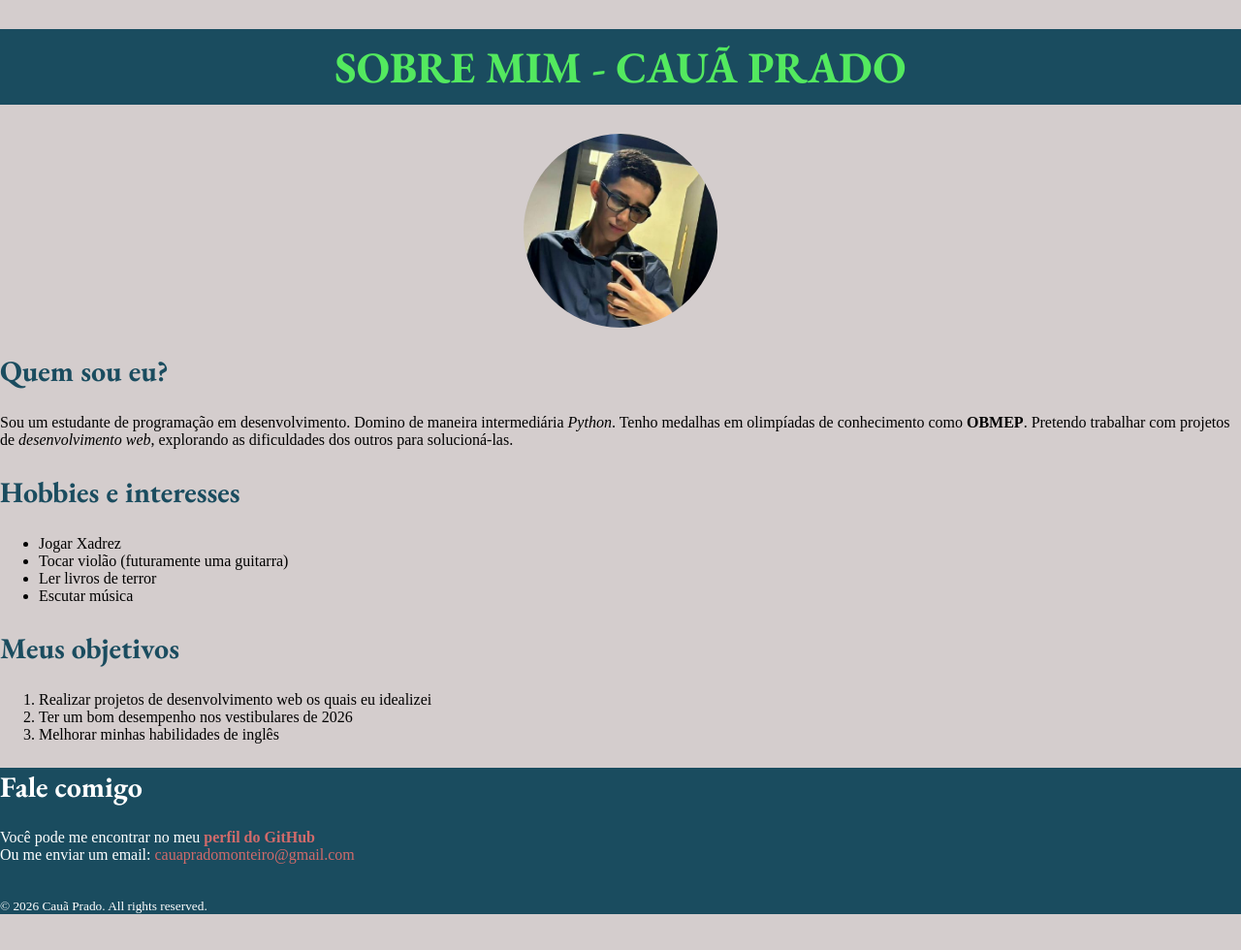
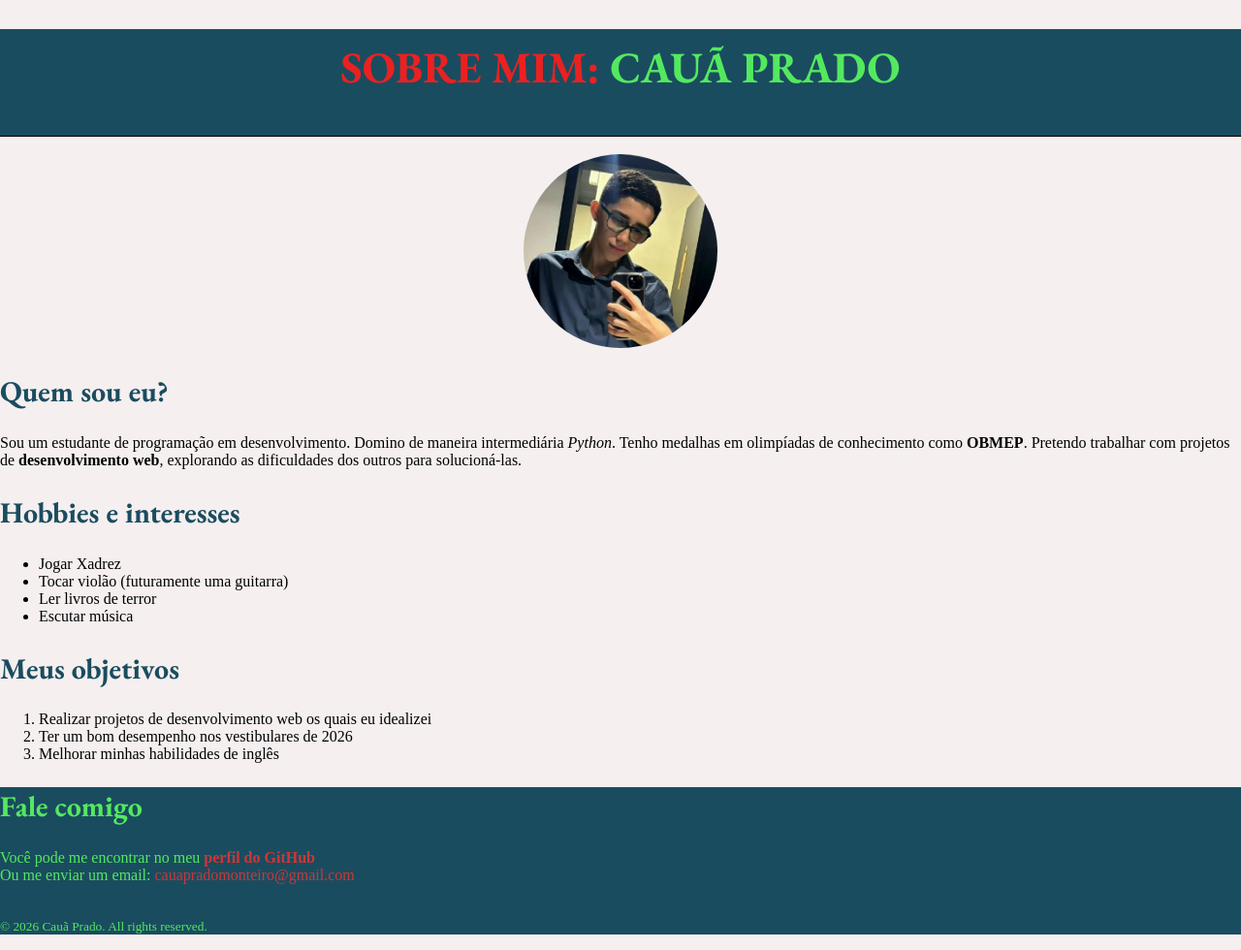
Before and after one commit to Kauan-BRL/site-pessoal, a Flask app: page / in a window 1280 px wide. Shown: the whole page at 97% size. Before the commit the page ends 943 px from the top, so only its background shows below. Run offline with Flask 3, Linux system fonts and the light colour scheme.

Commit message:
styles para arq css

```diff
--- a/projeto/templates/sobre_mim.html
+++ b/projeto/templates/sobre_mim.html
@@ -6,67 +6,26 @@
     <title>Sobre mim - Cauã Prado</title>
 
     <link rel="icon" type="image/webp" href="images/icon.webp">
+    <link rel="stylesheet" href="styles.css">
 
-    <style>
-        @import url('https://fonts.googleapis.com/css2?family=EB+Garamond:wght@400;500;600;700&display=swap');
-        h1{
-            padding: 10px 50px;
-            color: rgb(83, 233, 95);
-            background-color: rgb(26,76,95);
-            font-size: 45px;
-            font-weight: bold;
-            text-align: center
-
-        }
-
-        h2{
-            color: rgb(26, 76, 95);
-            font-size: 30px;
-        }
-
-        h1,h2{
-            font-family: 'EB Garamond', serif;
-        }
-        a{
-            text-decoration: none;
-            color: rgb(209, 106, 106)
-        }
-
-        img {
-            display: block;
-            margin: 0 auto;
-            border-radius: 100px;
-        }
-
-        footer {
-            h2, p{
-                color:white
-            }
-            background-color: rgb(26,76,95)
-        }
-
-        body {
-            background-color: rgb(212, 205, 205);
-            margin: 0;
-            padding: 0;
-        }
-
-    </style>
 </head>
 <body>
     <header>
-        <h1>SOBRE MIM - CAUÃ PRADO</h1>
+        <div class="topo">
+            <h1><span>SOBRE MIM:</span> CAUÃ PRADO</h1>
+        </div>
     </header>
 
     <main>
         <section id="apresentação">
             <div class="intro">
+                <br>
                 <img src="images/fotoCauã.jpg" alt="Foto de perfil de Cauã" height=200>
                 <h2>Quem sou eu?</h2>
                 <p>Sou um <span>estudante</span> de programação em desenvolvimento.
                 Domino de maneira intermediária <i>Python</i>.
-                Tenho medalhas em olimpíadas de conhecimento como <b>OBMEP</b>.
-                Pretendo trabalhar com projetos de <i>desenvolvimento web</i>, explorando as dificuldades dos outros para solucioná-las.
+                Tenho medalhas em olimpíadas de conhecimento como <strong>OBMEP</strong>.
+                Pretendo trabalhar com projetos de <strong>desenvolvimento web</strong>, explorando as dificuldades dos outros para solucioná-las.
                 </p>
             </div>
         </section>
--- /dev/null
+++ b/projeto/templates/styles.css
@@ -0,0 +1,52 @@
+@import url('https://fonts.googleapis.com/css2?family=EB+Garamond:wght@400;500;600;700&display=swap');
+h1{
+    span{
+        color:rgb(235, 33, 33);
+    }
+    padding: 10px 50px;
+    color: rgb(83, 233, 95);
+    background-color: rgb(26,76,95);
+    font-size: 45px;
+    font-weight: bold;
+    text-align: center
+
+}
+
+h2{
+    color: rgb(26, 76, 95);
+    font-size: 30px;
+}
+
+h1,h2{
+    font-family: 'EB Garamond', serif;
+}
+a{
+    text-decoration: none;
+    color: rgb(207, 54, 54)
+}
+
+img {
+    display: block;
+    margin: 0 auto;
+    border-radius: 100px;
+}
+
+footer {
+    h2, p{
+        color:rgb(83, 233, 95)
+    }
+    background-color: rgb(26,76,95)
+}
+
+.topo{
+    border-bottom: 1px solid black;
+    height: 110px;
+    background-color: rgb(26,76,95);
+    color:white
+}
+
+body {
+    background-color: rgb(245, 239, 239);
+    margin: 0;
+    padding: 0;
+}
```
